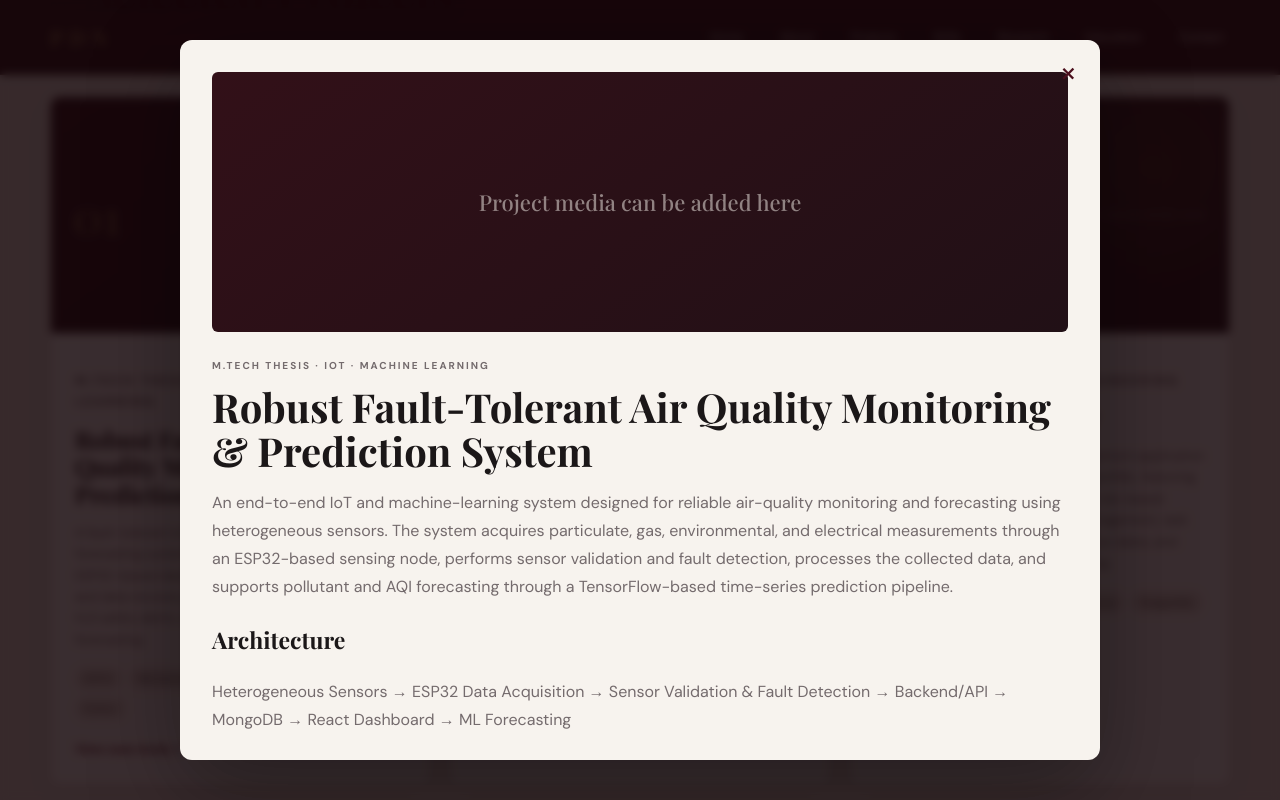
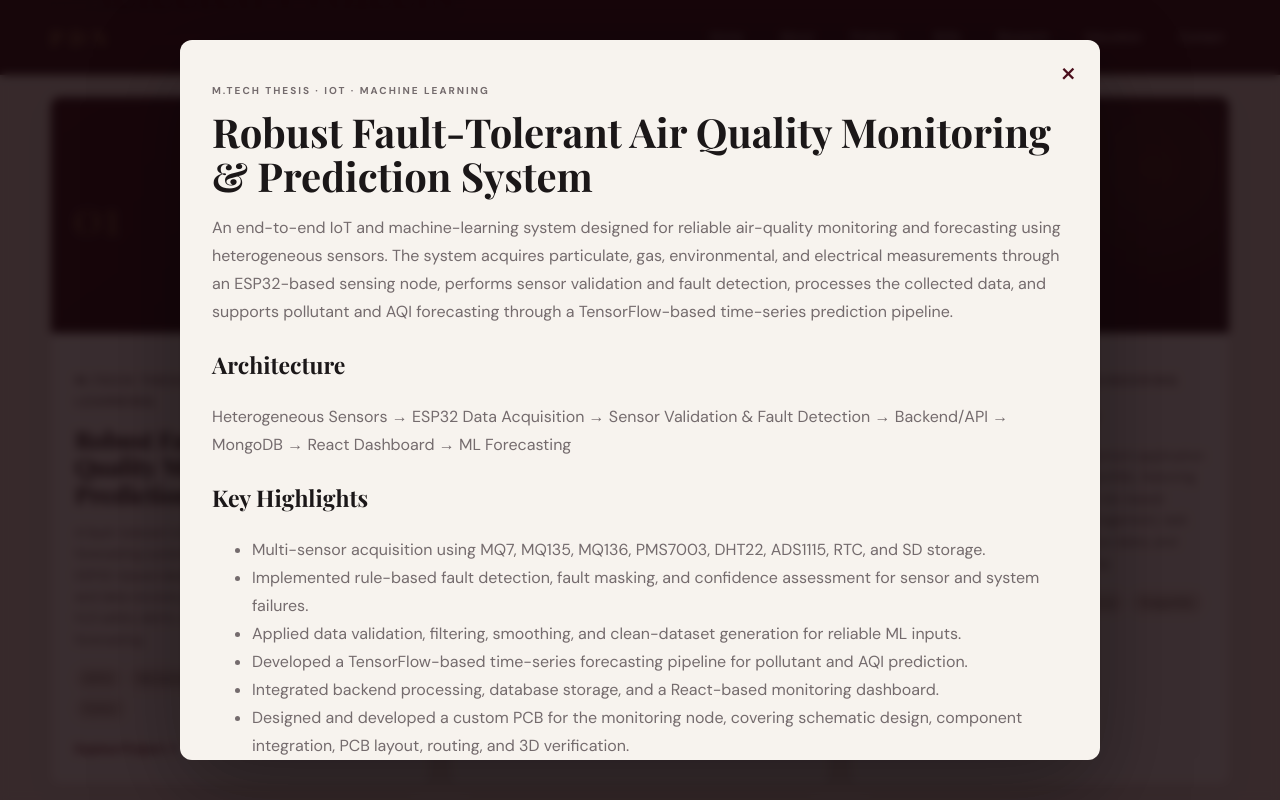
Before and after one commit to Sunny1112003/Prajna-Portfolio, a React (Vite) app: page / in a window 1280 px wide. Both pictures are taken after a click on the element 240 px from the left and 2413 px from the top of the page. Shown: the part 1973-2773 px from the top of the page. Built offline with nearby package versions, Linux system fonts and the light colour scheme.

Commit message:
Refine project presentation and CTAs

```diff
--- a/src/main.tsx
+++ b/src/main.tsx
@@ -125,14 +125,14 @@ function App() {
                     <div className="project-media">
                       {project.image
                         ? <img src={project.image} alt="" />
-                        : <div className="media-fallback"><span>{String(index + 1).padStart(2, '0')}</span><small>Media can be added here</small></div>}
+                        : <div className="media-fallback"><span>{String(index + 1).padStart(2, '0')}</span></div>}
                     </div>
                     <div className="project-body">
                       <p className="project-category">{project.category}</p>
                       <h3>{project.title}</h3>
                       <p>{project.description}</p>
                       <div className="chips">{project.technologies.slice(0, 6).map((t) => <span key={t}>{t}</span>)}</div>
-                      <span className="view-link">View case study ↗</span>
+                      <span className="view-link">Explore Project ↗</span>
                     </div>
                   </article>
                 ))}
@@ -236,13 +236,16 @@ function App() {
               ? <video className="modal-video" src={selected.video} controls />
               : selected.image
                 ? <img className="modal-cover" src={selected.image} alt="" />
-                : <div className="modal-media-fallback">Project media can be added here</div>}
+                : null}
             {selected.gallery?.length ? <div className="gallery">{selected.gallery.map((src) => <img key={src} src={src} alt="" />)}</div> : null}
             <p className="project-category">{selected.category}</p>
             <h2>{selected.title}</h2>
             <p>{selected.overview || selected.description}</p>
             {selected.architecture && <><h3>Architecture</h3><p>{selected.architecture}</p></>}
-            {selected.highlights?.length ? <><h3>Highlights</h3><ul>{selected.highlights.map((item) => <li key={item}>{item}</li>)}</ul></> : null}
+            {selected.highlights?.length ? <><h3>Key Highlights</h3><ul>{selected.highlights.map((item) => <li key={item}>{item}</li>)}</ul></> : null}
+            {selected.research?.length ? <><h3>Research</h3>{selected.research.map((item) => <div key={item.title} className="project-detail"><strong>{item.title}</strong><p>{item.description}</p></div>)}</> : null}
+            {selected.engineeringFocus && <><h3>Engineering Focus</h3><p>{selected.engineeringFocus}</p></>}
+            <h3>Technology</h3>
             <div className="chips">{selected.technologies.map((t) => <span key={t}>{t}</span>)}</div>
             <div className="modal-links">
               {selected.github && <a href={selected.github} target="_blank" rel="noreferrer">GitHub ↗</a>}
```
